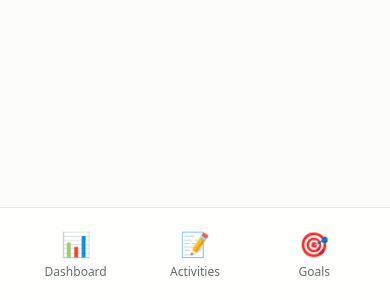
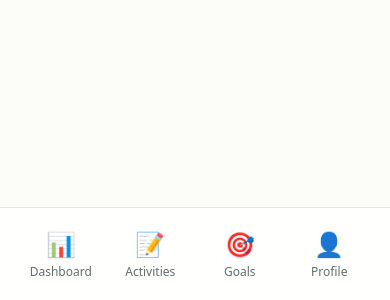
Before and after one commit to ParagE404/FixMyLife, a React app in the folder frontend/: page /login in a window 390 px wide. Shown: the part 544-844 px from the top of the page. Built offline with nearby package versions, Linux system fonts and the light colour scheme; the HTML template or start-up script is replaced by a standard one.

Commit message:
Update MobileNav to include Profile navigation button

```diff
--- a/frontend/src/components/layout/MobileNav.jsx
+++ b/frontend/src/components/layout/MobileNav.jsx
@@ -8,13 +8,14 @@
     { path: '/dashboard', label: 'Dashboard', icon: '📊' },
     { path: '/activities', label: 'Activities', icon: '📝' },
     { path: '/goals', label: 'Goals', icon: '🎯' },
+    { path: '/profile', label: 'Profile', icon: '👤' },
   ];
 
   const isActive = (path) => location.pathname === path;
 
   return (
     <nav className="fixed bottom-0 left-0 right-0 bg-surface border-t border-border px-4 py-3 md:hidden">
-      <div className="grid grid-cols-3 gap-0">
+      <div className="grid grid-cols-4 gap-0">
         {navItems.map((item) => (
           <button
             key={item.path}
```
